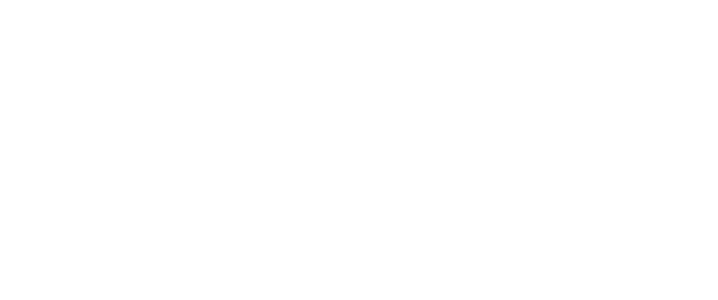
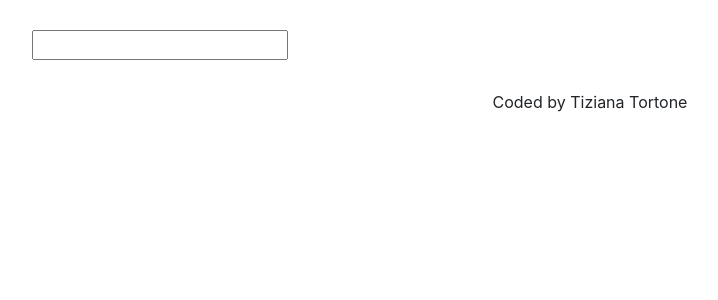
Before and after one commit to tizianatortone/dictionary-app, a React (Create React App) app: page / in a window 1280 px wide. Shown: the top 300 px of the page, without its empty margins (50-768 px from the left). Built offline with nearby package versions, Linux system fonts and the light colour scheme.

Commit message:
Search engine added

```diff
--- a/src/App.css
+++ b/src/App.css
@@ -0,0 +1,8 @@
+.App-header {
+  margin: 30px 0;
+}
+
+.App-footer {
+  text-align: center;
+  margin: 30px 0;
+}
--- a/src/App.js
+++ b/src/App.js
@@ -1,13 +1,18 @@
-
 import './App.css';
+import Dictionary from "./Dictionary";
 
 export default function App() {
   return (
     <div className="App">
       <div className="container">
       <header className="App-header">
-
+<main>
+  <Dictionary />
+</main>
       </header>
+<footer className="App-footer">
+  Coded by Tiziana Tortone
+</footer>
       </div>
     </div>
   );
--- /dev/null
+++ b/src/Dictionary.js
@@ -0,0 +1,22 @@
+import React, { useState } from "react";
+import "./Dictionary.css";
+
+export default function Dictionary () {
+    let [keyword, setKeyword] = useState("");
+    function search(event){
+        event.preventDefault();
+    alert(`Searching for ${keyword}`);
+    }
+
+    function handleKeywordChange(event){
+        setKeyword(event.target.value);
+
+    }
+    return(
+        <div className="Dictionary">
+          <form onSubmit={search}>
+              <input type="search" onChange={handleKeywordChange}/>
+          </form>
+        </div>
+    )
+}
```
Also changed, not shown: src/Dictionary.css (added), src/logo.svg (deleted).
